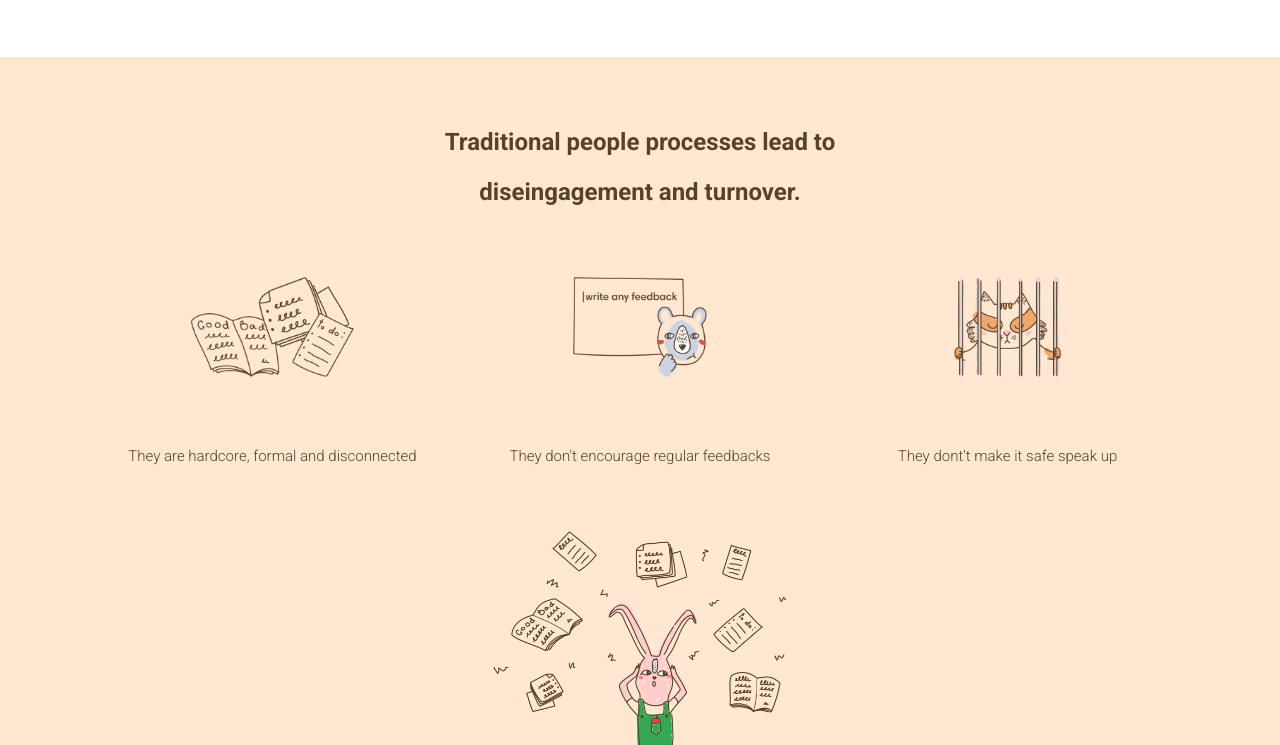
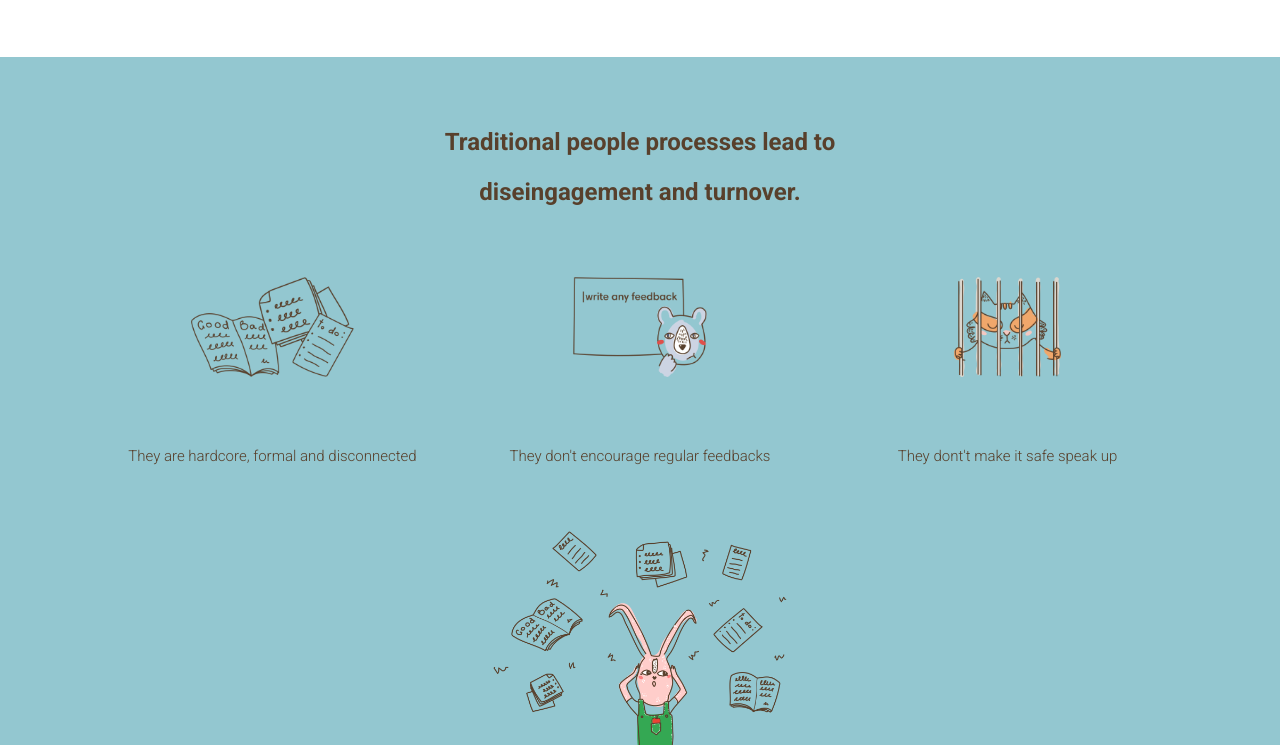
Before and after one commit to edoardocollo/node-sass-teambit, a website: page index.html in a window 1280 px wide. Shown: the part 455-1200 px from the top of the page. Drawn offline with nearby package versions, Linux system fonts and the light colour scheme.

Commit message:
color change

```diff
--- a/src/partials/_mixins.scss
+++ b/src/partials/_mixins.scss
@@ -5,7 +5,7 @@
   width: 150px;
   font-size: 12px;
   padding: 0 10px;
-  background-color: $defaultBlue;
+  background-color: #922c2c;
   color: white;
   text-decoration: none;
   text-transform: capitalize;
--- a/src/partials/_variables.scss
+++ b/src/partials/_variables.scss
@@ -1,4 +1,4 @@
-$bgc_orange: #ffe7d2;
+$bgc_orange: #93c7d0;
 $defaultMargin: 0 115px;
 $defaultBlue: #2c4792;
 $defaultTextColor: #58402c;
```
Also changed, not shown: dist/css/style.css.
